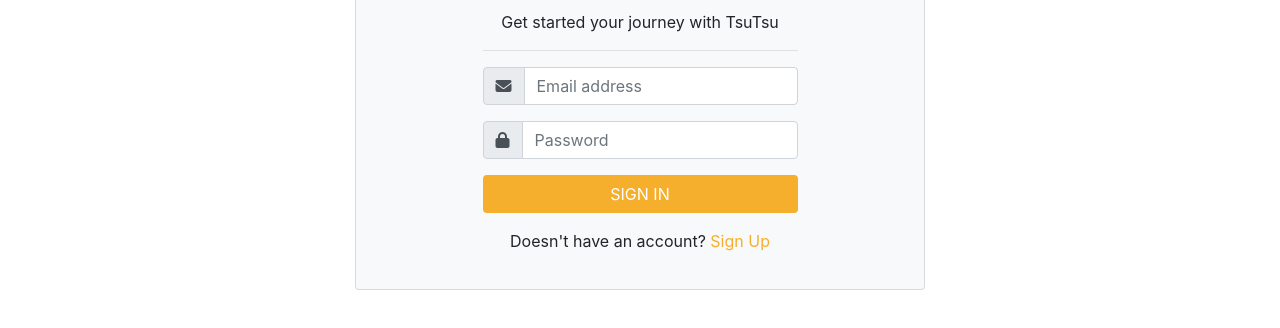
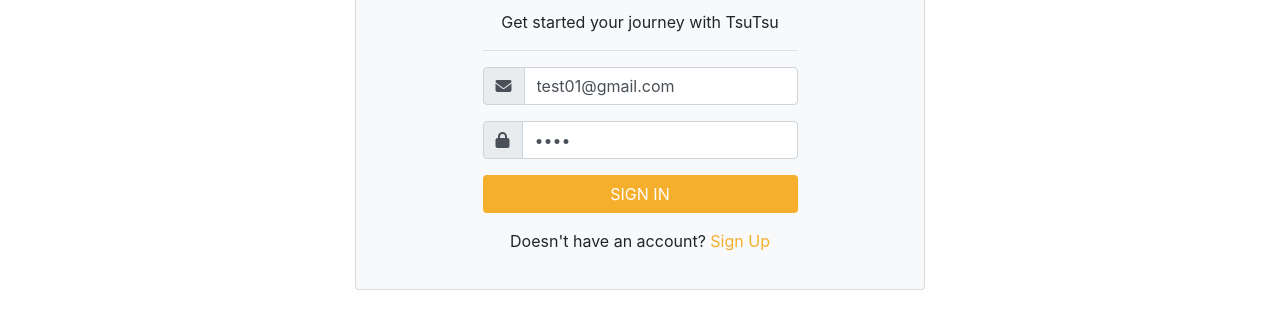
Before and after one commit to yzy32/tsutsu, a website: page public/html/user/signin.html in a window 1280 px wide. Shown: the part 202-530 px from the top of the page. Drawn offline with nearby package versions, Linux system fonts and the light colour scheme.

Commit message:
[CHORE] add test account in sign in page

```diff
--- a/public/html/user/signin.html
+++ b/public/html/user/signin.html
@@ -92,13 +92,13 @@
                 <div class="input-group-prepend">
                   <span class="input-group-text"> <i class="fa fa-envelope"></i> </span>
                 </div>
-                  <input name="email" id="email" class="form-control" placeholder="Email address" type="email">
+                  <input name="email" id="email" class="form-control" placeholder="Email address" type="email" value="test01@gmail.com">
               </div> <!-- form-group// -->
               <div class="form-group input-group">
                 <div class="input-group-prepend">
                   <span class="input-group-text"> <i class="fa fa-lock"></i> </span>
               </div>
-                  <input name="password" id="password" class="form-control" placeholder="Password" type="password">
+                  <input name="password" id="password" class="form-control" placeholder="Password" type="password" value="test">
               </div> <!-- form-group// -->
               <div class="form-group">
                   <button type="submit" class="btn btn-orange btn-block" id="submit"> SIGN IN  </button>
```
